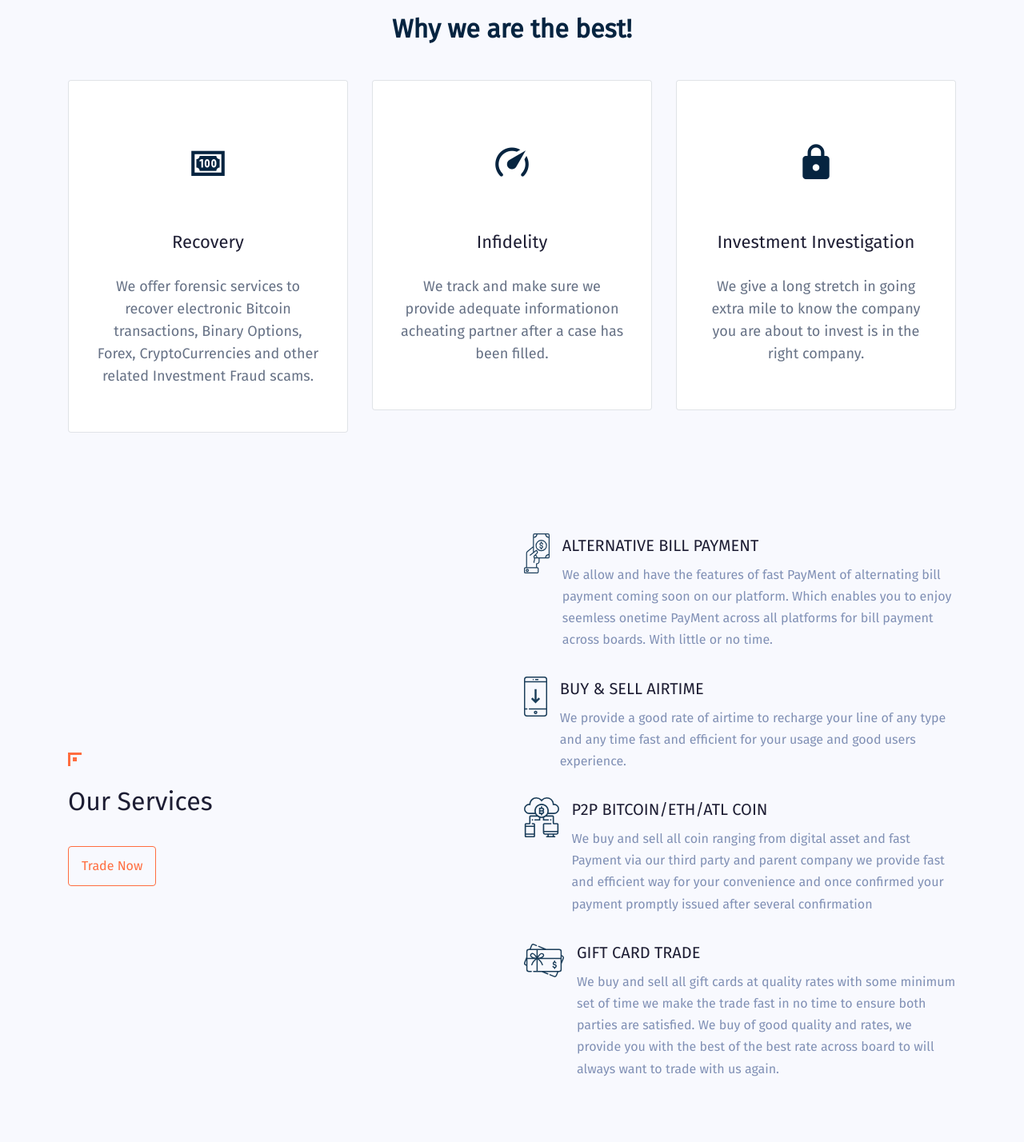
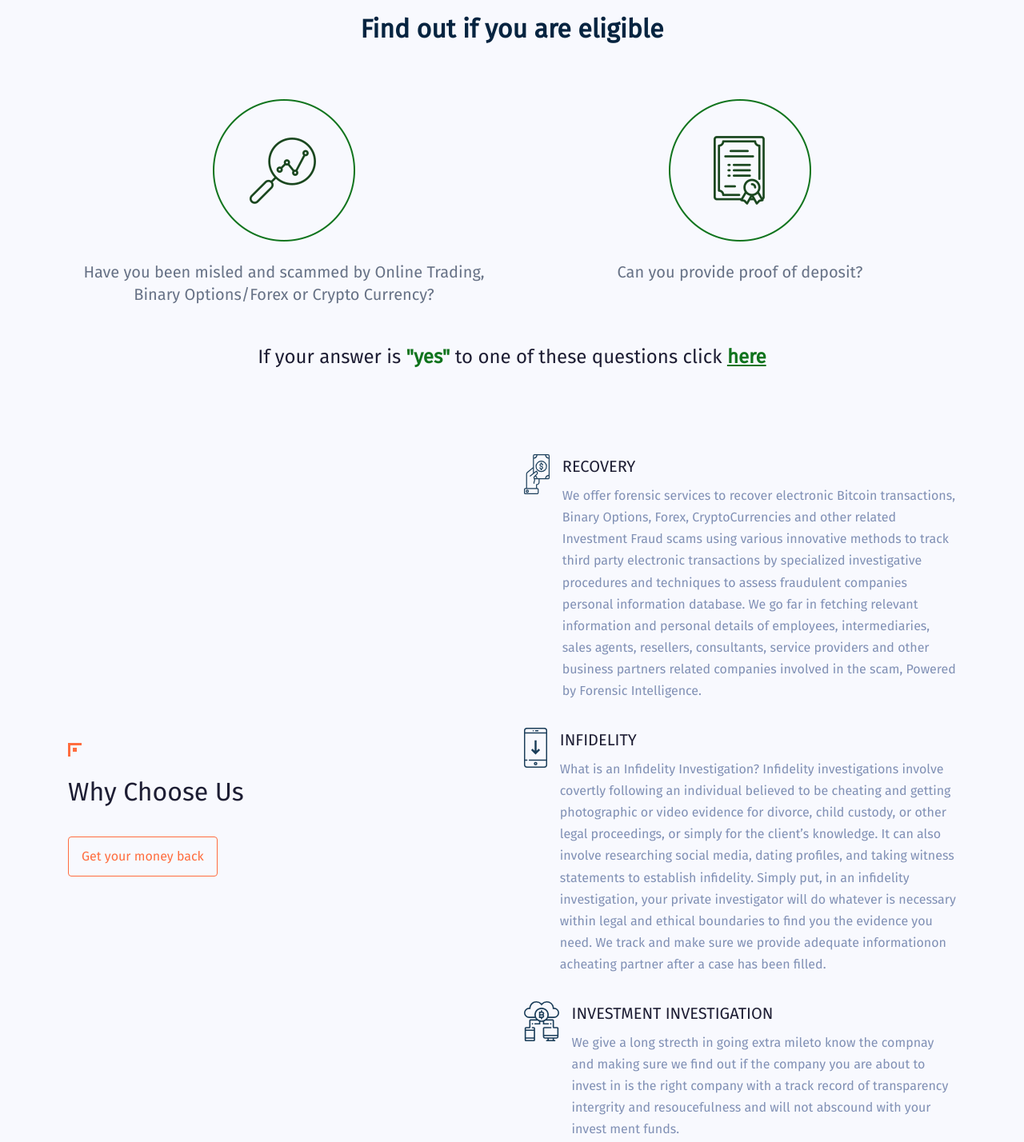
Before and after one commit to Oluwashina/TRV, a plain HTML site: page index.html in a window 1280 px wide. Shown: the part 1720-3148 px from the top of the page at 80% size. Drawn offline with Linux system fonts and the light colour scheme.

Commit message:
edits on site

```diff
--- a/index.html
+++ b/index.html
@@ -3,14 +3,14 @@
   <head>
     <meta charset="UTF-8" />
     <meta name="viewport" content="width=device-width, initial-scale=1.0" />
-    <title>AC3ONLINE - Your No.1 Best Digital Xchange Place</title>
+    <title>TRV - Recover your lost assets in cryto/binary-Option</title>
     <!-- favicon -->
-    <link
+    <!-- <link
       rel="icon"
       href="images/favicon.png"
       type="image/x-icon"
       sizes="32x32"
-    />
+    /> -->
     <!-- css library -->
     <link rel="stylesheet" href="bootstrap-4.5.3-dist/css/bootstrap.min.css" />
     <link href="style.css" rel="stylesheet" />
@@ -133,7 +133,7 @@
                     <li class="nav-item">
                       <a
                         class="nav-link"
-                       href="https://api.whatsapp.com/send?phone=+234 805 567 6109&text=Hello AC3ONLINE, I want to trade with you"
+                       href="#"
                         aria-haspopup="true"
                         aria-expanded="false"
                         >Contact Us</a
@@ -283,44 +283,39 @@ You can be rest assured that all of this is for the benefit of our clients and t
         <div class="faq_heading text-center">
           <div class="heading-circle mx-auto"></div>
           <h2 class="faq_title text-center">
-            Why we are the best!
+            Find out if you are eligible
           </h2>
         </div>
 
         <div class="row" style="margin-top: 40px;">
-          <div class="col-lg-4">
-              <div class="how_layout">
+          <div class="col-lg-6">
+              <div class="how_layout mt-lg-4 mt-2">
                 <div class="fact_icon">
-                  <i class="mdi mdi-cash-100"></i>
+                 <img src="./images/image1.png" class="img-fluid" />
                 </div>
-                <h3 class="how_title">Recovery</h3>
-                <p class="how_desc">
-                  We offer forensic services to recover electronic Bitcoin transactions, Binary Options, Forex, CryptoCurrencies and other related Investment Fraud scams.
+                <p class="how_desc mt-4">
+                  Have you been misled and scammed by Online Trading, Binary Options/Forex or Crypto Currency?
                 </p>
               </div>
           </div>
-          <div class="col-lg-4">
-            <div class="how_layout">
+          <div class="col-lg-6">
+            <div class="how_layout mt-lg-4 mt-2">
               <div class="fact_icon">
-                <i class="mdi mdi-speedometer"></i>
+                <img src="./images/image2.png" class="img-fluid" />
               </div>
-              <h3 class="how_title">Infidelity</h3>
-              <p class="how_desc">
-                We track and make sure we provide adequate informationon acheating partner after a case has been filled.
+
+              <p class="how_desc mt-4">
+                Can you provide
+                proof of deposit?
               </p>
             </div>
           </div>
-          <div class="col-lg-4">
-            <div class="how_layout">
-              <div class="fact_icon">
-                <i class="mdi mdi-lock"></i>
-              </div>
-              <h3 class="how_title">Investment Investigation</h3>
-              <p class="how_desc">
-                We give a long stretch in going extra mile to know the company you are about to invest is in the right company.
-              </p>
-            </div>
-          </div>
+
+        </div>
+
+        <!--  -->
+        <div class="text-center mt-3">
+          <h4>If your answer is <span style="color: #10741D; font-weight: bold;">"yes"</span> to one of these questions click <a href="#" style="color: #10741D; font-weight: bold; text-decoration: underline; cursor: pointer;">here</a> </h4>
         </div>
 
       </div>
@@ -346,9 +341,9 @@ You can be rest assured that all of this is for the benefit of our clients and t
                 height="50"
               />
               <div>
-                <h5 class="mb-2">ALTERNATIVE BILL PAYMENT</h5>
+                <h5 class="mb-2">RECOVERY</h5>
                 <p class="mb-0">
-                 We allow and have the features of fast PayMent of alternating bill payment coming soon on our platform. Which enables you to enjoy seemless onetime PayMent across all platforms for bill payment across boards. With little or no time.
+                  We offer forensic services to recover electronic Bitcoin transactions, Binary Options, Forex, CryptoCurrencies and other related Investment Fraud scams using various innovative methods to track third party electronic transactions by specialized investigative procedures and techniques to assess fraudulent companies personal information database. We go far in fetching relevant information and personal details of employees, intermediaries, sales agents, resellers, consultants, service providers and other business partners related companies involved in the scam, Powered by Forensic Intelligence.
                 </p>
               </div>
             </div>
@@ -360,9 +355,13 @@ You can be rest assured that all of this is for the benefit of our clients and t
                 height="50"
               />
               <div>
-                <h5 class="mb-2">BUY & SELL AIRTIME</h5>
+                <h5 class="mb-2">INFIDELITY</h5>
                 <p class="mb-0">
-                  We provide a good rate of airtime to recharge your line of any type and any time fast and efficient for your usage and good users experience.
+                  What is an Infidelity Investigation?
+Infidelity investigations involve covertly following an individual believed to be cheating and getting photographic or video evidence for divorce, child custody, or other legal proceedings, or simply for the client’s knowledge.
+It can also involve researching social media, dating profiles, and taking witness statements to establish infidelity.
+Simply put, in an infidelity investigation, your private investigator will do whatever is necessary within legal and ethical boundaries to find you the evidence you need.
+We track and make sure we provide adequate informationon acheating partner after a case has been filled.
                 </p>
               </div>
             </div>
@@ -374,23 +373,10 @@ You can be rest assured that all of this is for the benefit of our clients and t
                 height="50"
               />
               <div>
-                <h5 class="mb-2">P2P BITCOIN/ETH/ATL COIN</h5>
+                <h5 class="mb-2">INVESTMENT INVESTIGATION</h5>
                 <p class="mb-0">
-                  We buy and sell all coin ranging from digital asset and fast Payment via our third party and parent company we provide fast and efficient way for your convenience and once confirmed your payment promptly issued after several confirmation
-                </p>
-              </div>
-            </div>
-            <div class="d-flex justify-content-between mb-5">
-              <img
-                src="images/Gift Card Trade.svg"
-                class="mr-3"
-                width="50"
-                height="50"
-              />
-              <div>
-                <h5 class="mb-2">GIFT CARD TRADE</h5>
-                <p class="mb-0">
-                  We buy and sell all gift cards at quality rates with some minimum set of time we make the trade fast in no time to ensure both parties are satisfied. We buy of good quality and rates, we provide you with the best of the best rate across board to will always want to trade with us again.
+                  We give a long strecth in going extra mileto know the compnay and making sure we find out if the company you are about to invest in is the right company with a track record of
+transparency intergrity and resoucefulness and will not abscound with your invest ment funds.
                 </p>
               </div>
             </div>
@@ -398,14 +384,14 @@ You can be rest assured that all of this is for the benefit of our clients and t
           <div class="col-12 col-lg-6 col-xl-5">
             <div>
               <div class="heading-circle"></div>
-              <h2 class="mt-3">Our Services</h2>
+              <h2 class="mt-3">Why Choose Us</h2>
               <p></p>
             </div>
             <a
-            href="https://api.whatsapp.com/send?phone=+234 805 567 6109&text=Hello AC3ONLINE, I want to trade with you"
+            href="#"
               class="btn btn-trade mt-3"
             >
-              Trade Now
+              Get your money back
             </a>
           </div>
         </div>
@@ -451,7 +437,7 @@ You can be rest assured that all of this is for the benefit of our clients and t
                 <div class="card p-5 p-lg-8 bg-primary-soft border-0">
                   <div class="card-body p-0 mt-5">
                     <p class="text-light">
-                      I lost a lot of money through a binary option scam. I first tried to get my money back through charge back with the banks, but the fraudsters had all the answers to the banks and my disputes were closed. I then contacted a trade lawyer, who took the company to court and won my case and I was awarded a massive amount in damages, but the lawyer also turned out to be a fraudster and I lost more money. I had lost hope and prepared myself to write off my losses, but decided to try hackangelslab as a last resort, because I simply had no more funds to pay lawyer retainer fees. During our first conversation, morton was very supportive in putting my mind at ease and said that she would take my case, even though it was a long shot as it was basically at a stage that most likely required legal help, with morton knowledge of the banking procedures and the binary fraud business, her approach was very professional and through persistence and determination managed to get 60% of my funds back within 5 weeks of our first conversation. You are reading this because you have been scammed, so don't lose hope and contact hackangelslab.com as they have professionals, like morton, who will get you funds back. God bless you morton.
+                      I lost a lot of money through a binary option scam. I first tried to get my money back through charge back with the banks, but the fraudsters had all the answers to the banks and my disputes were closed. I then contacted a trade lawyer, who took the company to court and won my case and I was awarded a massive amount in damages, but the lawyer also turned out to be a fraudster and I lost more money. I had lost hope and prepared myself to write off my losses, but decided to try hackangelslab as a last resort, because I simply had no more funds to pay lawyer retainer fees.
                     </p>
                     <div>
                       <h5 class="text-primary d-inline mb-0">Brian from Michigan</h5>
@@ -463,7 +449,7 @@ You can be rest assured that all of this is for the benefit of our clients and t
                 <div class="card p-5 p-lg-8 bg-primary-soft border-0">
                   <div class="card-body p-0 mt-5">
                     <p class="text-light">
-                      January 2021 was for me the beginning of a nightmare that ended recently thanks to hackangelslab.com and Morton. I lost 100,000 USD with a crypto scam whom I taught were professional investors. With the help of Morton, I was able to recover some money so that I can now put that horrible story behind. Megan was very compassionate and understanding. She was always available; it was easy to get in touch with her. I cannot imagine what would have been my life within the last six months without her support. I urge everyone; don’t ever get involved with crypto companies that has not been validated by hacksangelslab.com. They will act friendly with you, gain your trust, play with you like professional brokers and you will be caught in their web. If you get caught you can trust Hackangelslab.com to do the maximum to help you get your money back. They are the people who care and will give you hope.
+                      January 2021 was for me the beginning of a nightmare that ended recently thanks to hackangelslab.com and Morton. I lost 100,000 USD with a crypto scam whom I taught were professional investors. With the help of Morton, I was able to recover some money so that I can now put that horrible story behind. Megan was very compassionate and understanding. She was always available; it was easy to get in touch with her. I cannot imagine what would have been my life within the last six months without her support. I urge everyone; don’t ever get involved with crypto companies that has not been validated by hacksangelslab.com.
                     </p>
                     <div>
                       <h5 class="text-primary d-inline mb-0">Merlin from florida</h5>
@@ -477,7 +463,7 @@ You can be rest assured that all of this is for the benefit of our clients and t
 
                   <div class="card-body p-0 mt-5">
                     <p class="text-light">
-                      hackangelslab.com provided me with excellent service, to receive most of my funds back. I had made a large investment with a binary option company and over a period of time had tripled this investment. It turned out to all be fictitious and then had the horrible realization that I had probably lost everything. I knew I had limited time to maybe recover a little of my original investment. Megan was especially helpful. Through her guidance over a difficult 4 months I was able to recover 95%. It required solid teamwork and persistence. The results show their superb knowledge base and expertise in this very small field. I can highly recommend this company.
+                      hackangelslab.com provided me with excellent service, to receive most of my funds back. I had made a large investment with a binary option company and over a period of time had tripled this investment. It turned out to all be fictitious and then had the horrible realization that I had probably lost everything. I knew I had limited time to maybe recover a little of my original investment. Megan was especially helpful. Through her guidance over a difficult 4 months I was able to recover 95%. It required solid teamwork and persistence.
                     </p>
                     <div>
                       <h5 class="text-primary d-inline mb-0">Jake from california</h5>
@@ -618,7 +604,7 @@ You may be able to make money by yourself, but it is my experience that if you t
             </div>
             <div class="col-lg-5">
               <div class="mail-box text-center">
-                <a href="a@gmail.com" class="mail-div"
+                <a href="mailto:aa@gmail.com" class="mail-div"
                   >a@gmail.com</a
                 >
               </div>
@@ -701,10 +687,10 @@ You may be able to make money by yourself, but it is my experience that if you t
               </h3>
               <ul class="footer-link">
                 <li>
-                  <a href="#">Sell Bitcoins & Giftcards</a>
+                  <a href="#">Testimonials</a>
                 </li>
                 <li>
-                  <a href="https://api.whatsapp.com/send?phone=+233 59 481 1477&text=Hello TRV, I want to file a case">Start Trade</a>
+                  <a href="https://api.whatsapp.com/send?phone=+233 59 481 1477&text=Hello TRV, I want to file a case">Contact Us</a>
                 </li>
               </ul>
               <p class="footer-meta">Stay Connected On.</p>
@@ -756,7 +742,7 @@ You may be able to make money by yourself, but it is my experience that if you t
     <!-- WHatsapp Widget -->
     <div class="whatsapp">
       <a
-        href="https://api.whatsapp.com/send?phone=+234 805 567 6109&text=Hello AC3ONLINE, I want to trade with you"
+        href="https://api.whatsapp.com/send?phone=+233 59 481 1477&text=Hello TRV, I want to file a case"
         target="_blank"
       >
         <img
--- a/style.css
+++ b/style.css
@@ -182,62 +182,16 @@ body{
     background-color: #f8f9fe;
 }
 .how_layout{
-    background-color: #fff;
-    padding: 65px 30px 40px 30px;
+    /* background-color: #fff; */
+    /* padding: 65px 30px 40px 30px; */
     border-radius: 4px;
     transition: all .3s;
     margin-bottom: 30px;
     position: relative;
     z-index: 1;
-    border: 1px solid rgba(103,114,134,0.2);
+    /* border: 1px solid rgba(103,114,134,0.2); */
 }
-.how_layout::before{
-    position: absolute;
-    content: '';
-    bottom: 0;
-    left: 0;
-    width: 100%;
-    height: 0;
-    border-radius: 4px;
-    background-color: rgba(30,22,107,0.8);
-    transition: all .4s;
-    opacity: 0;
-    visibility: hidden;
-}
-.how_layout::after{
-    background-image: url(./images/blog-img2.jpg);
-    background-position: center;
-    background-color: transparent;
-    z-index: -1;
-}
-.how_layout::after{
-    position: absolute;
-    content: '';
-    bottom: 0;
-    left: 0;
-    width: 100%;
-    height: 0;
-    border-radius: 4px;
-    background-color: rgba(30,22,107,0.8);
-    transition: all .4s;
-    opacity: 1;
-    visibility: hidden;
-}
-.how_layout:hover {
-    border: 1px solid rgba(103,114,134,0.1);
-}
-.how_layout:hover::after, .how_layout:hover::before{
-    opacity:1;
-    visibility:visible;
-    top:0;
-    bottom:auto;
-    height:100%
-}
-.how_layout:hover .how_title, .how_layout:hover .how_desc, .how_layout:hover .fact_icon {
-    color: #fff;
-    z-index: 1;
-    position: relative;
-}
+
 .how_title{
     font-size: 22px;
     text-transform: capitalize;
@@ -248,7 +202,7 @@ body{
 }
 .how_desc{
     color: #677286;
-    font-size: 18px;
+    font-size: 20px;
     line-height: 28px;
     font-weight: 400;
     text-align: center;
```
Also changed, not shown: images/image1.png (added), images/image2.png (added).
